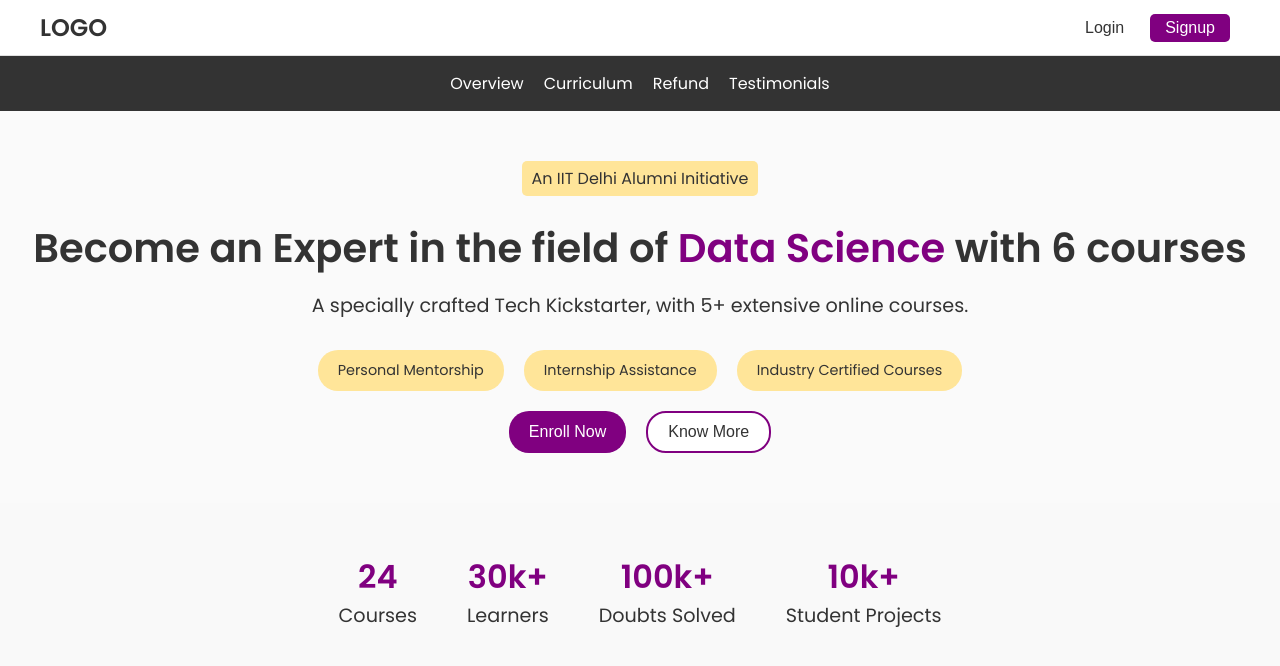
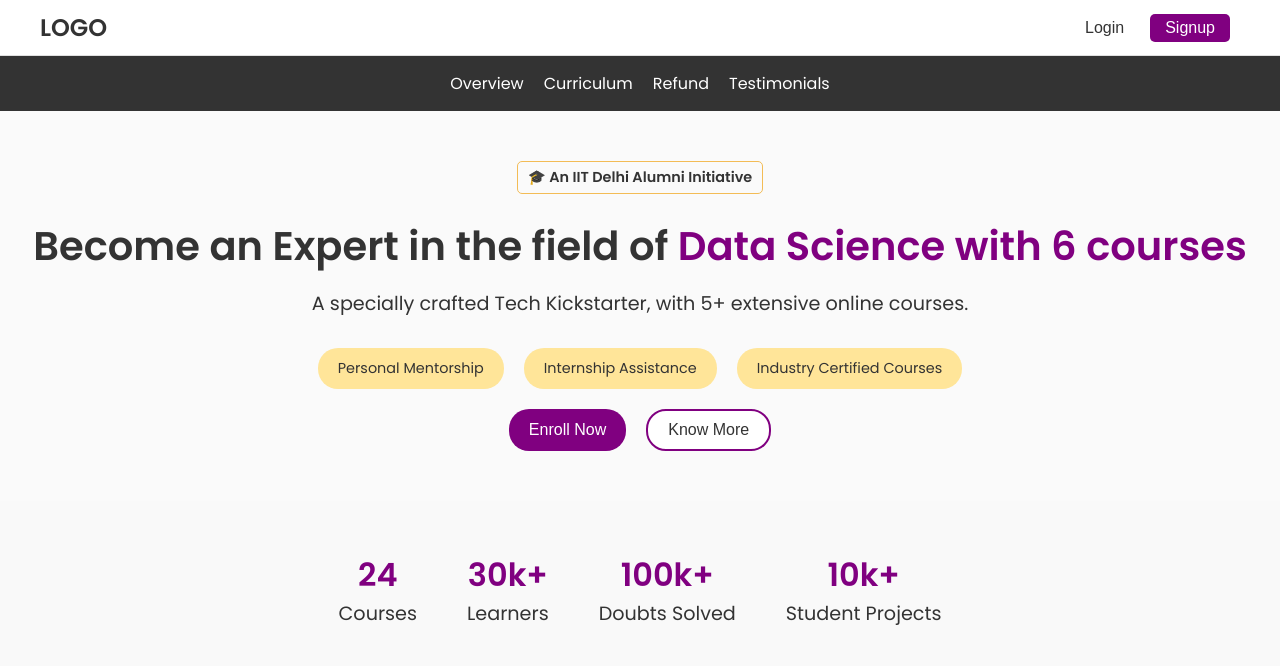
Before and after one commit to Kj1710/Figmatocode, a React (Create React App) app: page / in a window 1280 px wide. Shown: the top 666 px of the page. Built offline with nearby package versions, Linux system fonts and the light colour scheme.

Commit message:
code updated

```diff
--- a/src/App.css
+++ b/src/App.css
@@ -70,10 +70,12 @@ body {
 }
 
 .badge {
-  background-color: #ffe599;
   display: inline-block;
   padding: 5px 10px;
+  border: 1.5px solid rgb(243, 188, 86);
   border-radius: 5px;
+  font-size: 0.9em;
+  font-weight: 600;
   margin-bottom: 20px;
 }
 
--- a/src/App.js
+++ b/src/App.js
@@ -1,5 +1,5 @@
-import React from 'react';
-import './App.css';
+import React from "react";
+import "./App.css";
 
 function App() {
   return (
@@ -23,9 +23,17 @@ function App() {
       </nav>
       <main>
         <section className="hero-section">
-          <div className="badge">An IIT Delhi Alumni Initiative</div>
-          <h1>Become an Expert in the field of <span>Data Science</span> with 6 courses</h1>
-          <p>A specially crafted Tech Kickstarter, with 5+ extensive online courses.</p>
+          <div className="badge">
+            🎓 An <span className="bold">IIT Delhi</span> Alumni Initiative
+          </div>
+          <h1>
+            Become an Expert in the field of <span>Data Science with 6
+            courses</span>
+          </h1>
+          <p>
+            A specially crafted Tech Kickstarter, with 5+ extensive online
+            courses.
+          </p>
           <div className="features">
             <div className="feature-item">Personal Mentorship</div>
             <div className="feature-item">Internship Assistance</div>
```
